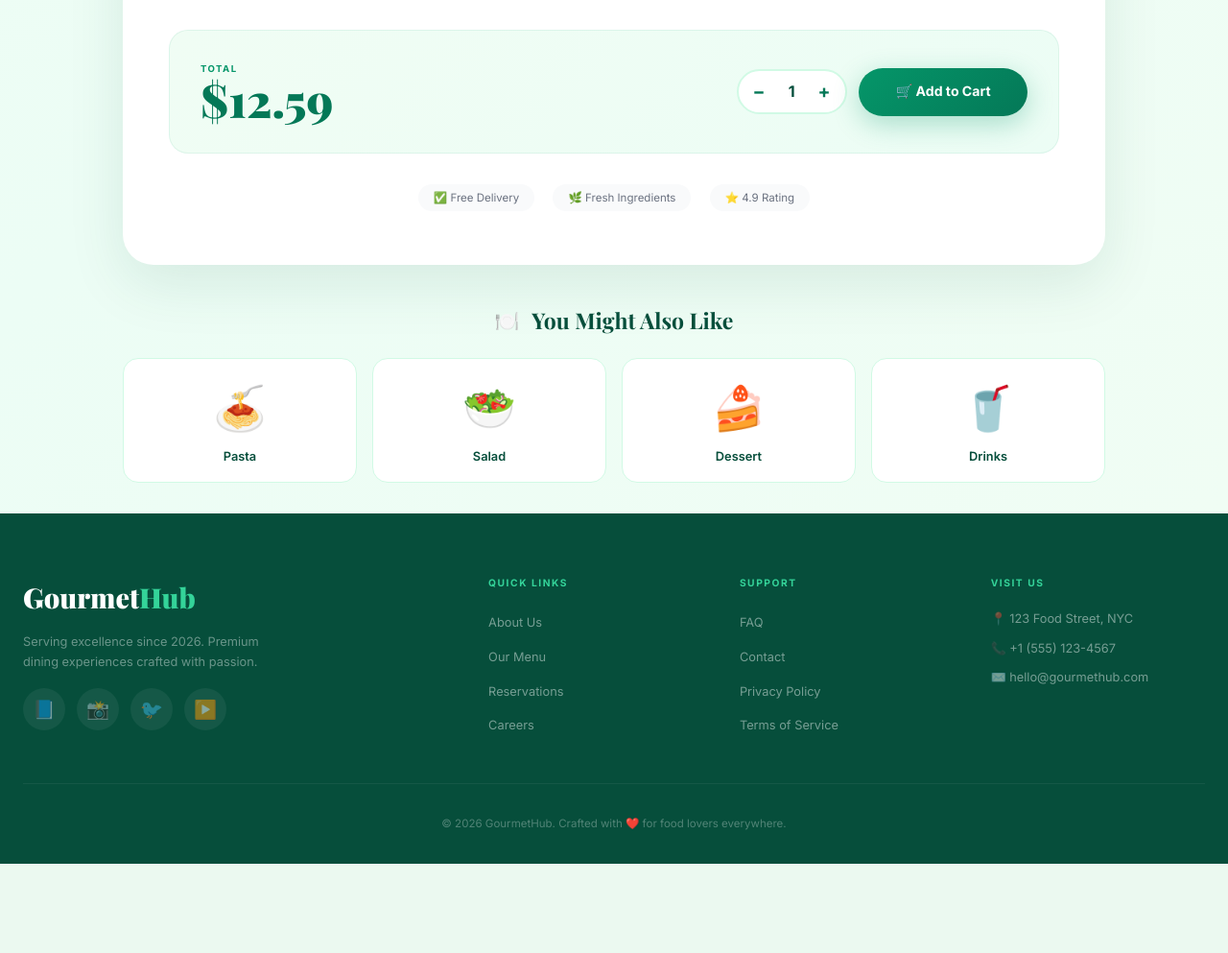
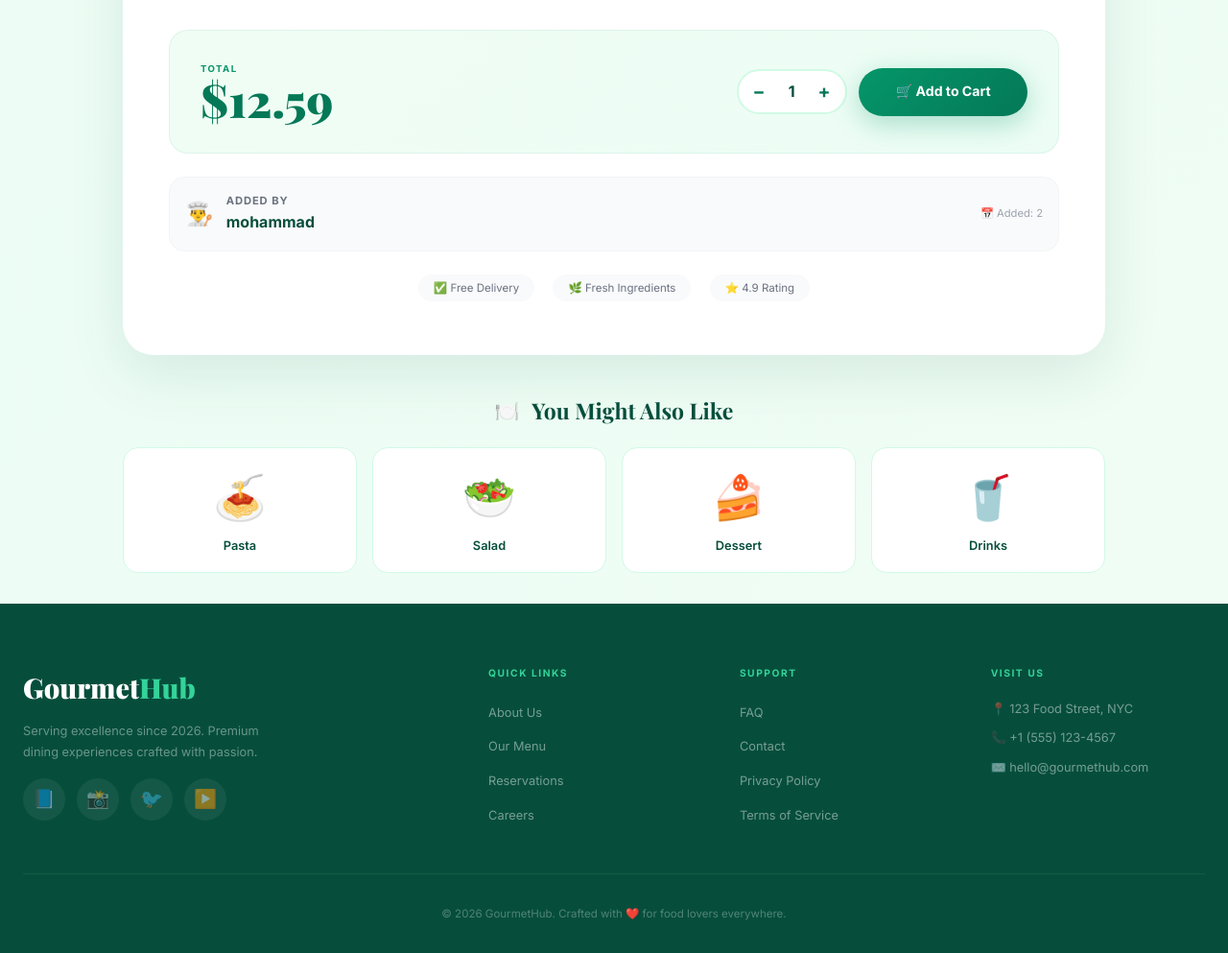
Before and after one commit to MH-coder2009/GourmetHub, a Django app: template food/templates/food/details.html in a window 1280 px wide. Shown: the part 1227-2220 px from the top of the page at 96% size. Before the commit the page ends 2127 px from the top, so only its background shows below. Run offline with Django 5.2, Linux system fonts and the light colour scheme; the template is opened without the code that fills it: values that come from a table or form of the project are taken from there, others are empty; data comes from the database, SQL or seed files in the repository; parts of the project's set-up code (start-up, migrations or seed data) failed here and were passed over.

Commit message:
Add user/chef info to details page showing who added the item

```diff
--- a/food/templates/food/details.html
+++ b/food/templates/food/details.html
@@ -78,6 +78,7 @@
 
                 <div style="border-top: 2px solid #d1fae5; margin: 2rem 0;"></div>
 
+                <!-- ===== INFO GRID ===== -->
                 <div
                     style="display: grid; grid-template-columns: repeat(2, 1fr); gap: clamp(0.8rem, 1.5vw, 1.2rem); margin-bottom: 2rem;">
                     <div
@@ -114,6 +115,7 @@
                     </div>
                 </div>
 
+                <!-- ===== ORDER SECTION ===== -->
                 <div
                     style="background: linear-gradient(135deg, #f0fdf4, #ecfdf5); border-radius: 20px; padding: clamp(1.2rem, 3vw, 2rem); display: flex; flex-wrap: wrap; align-items: center; justify-content: space-between; gap: 1.2rem; border: 1px solid rgba(5,150,105,0.08);">
                     <div>
@@ -139,8 +141,32 @@
                     </div>
                 </div>
 
+                <!-- ===== CHEF / USER INFO ===== -->
                 <div
-                    style="margin-top: 1.5rem; display: flex; flex-wrap: wrap; gap: 1.2rem; justify-content: center; padding: 0.5rem;">
+                    style="margin-top: 1.5rem; padding: 1rem; background: #f9fafb; border-radius: 16px; border: 1px solid #f3f4f6; display: flex; align-items: center; justify-content: space-between; flex-wrap: wrap; gap: 0.8rem;">
+                    <div style="display: flex; align-items: center; gap: 0.8rem;">
+                        <span style="font-size: 1.5rem;">👨‍🍳</span>
+                        <div>
+                            <span
+                                style="font-size: 0.7rem; font-weight: 700; color: #6b7280; text-transform: uppercase; letter-spacing: 0.08em; display: block;">Added
+                                by</span>
+                            <span style="font-weight: 700; color: #064e3b; font-size: 1rem;">
+                                {% if item.user_name %}
+                                {{ item.user_name.username }}
+                                {% else %}
+                                Unknown Chef
+                                {% endif %}
+                            </span>
+                        </div>
+                    </div>
+                    <div style="display: flex; align-items: center; gap: 0.5rem;">
+                        <span style="font-size: 0.7rem; color: #9ca3af;">📅 Added:
+                            {{ item.id|default:"Recently" }}</span>
+                    </div>
+                </div>
+
+                <div
+                    style="margin-top: 1rem; display: flex; flex-wrap: wrap; gap: 1.2rem; justify-content: center; padding: 0.5rem;">
                     <span
                         style="font-size: clamp(0.7rem, 0.9vw, 0.8rem); color: #6b7280; display: flex; align-items: center; gap: 0.4rem; background: #f9fafb; padding: 0.3rem 1rem; border-radius: 50px;">✅
                         Free Delivery</span>
@@ -155,6 +181,7 @@
             </div>
         </div>
 
+        <!-- ===== RELATED ITEMS ===== -->
         <div style="margin-top: 2.5rem;">
             <div
                 style="display: flex; align-items: center; gap: 0.8rem; justify-content: center; margin-bottom: 1.2rem;">
--- a/food/views.py
+++ b/food/views.py
@@ -1,9 +1,9 @@
 from django.views.generic import (
-    DeleteView,
     ListView,
     DetailView,
     CreateView,
     UpdateView,
+    DeleteView,
 )
 from django.contrib.auth.mixins import LoginRequiredMixin
 from django.urls import reverse_lazy
@@ -45,7 +45,8 @@ class UpdateItemClassView(LoginRequiredMixin, UpdateView):
     login_url = "users:login"
 
 
-class DeleteClassView(LoginRequiredMixin, DeleteView):
+class DeleteItemClassView(LoginRequiredMixin, DeleteView):
     model = Item
+    template_name_suffix = "_delete.html"
     success_url = reverse_lazy("food:index")
     login_url = "users:login"
```
